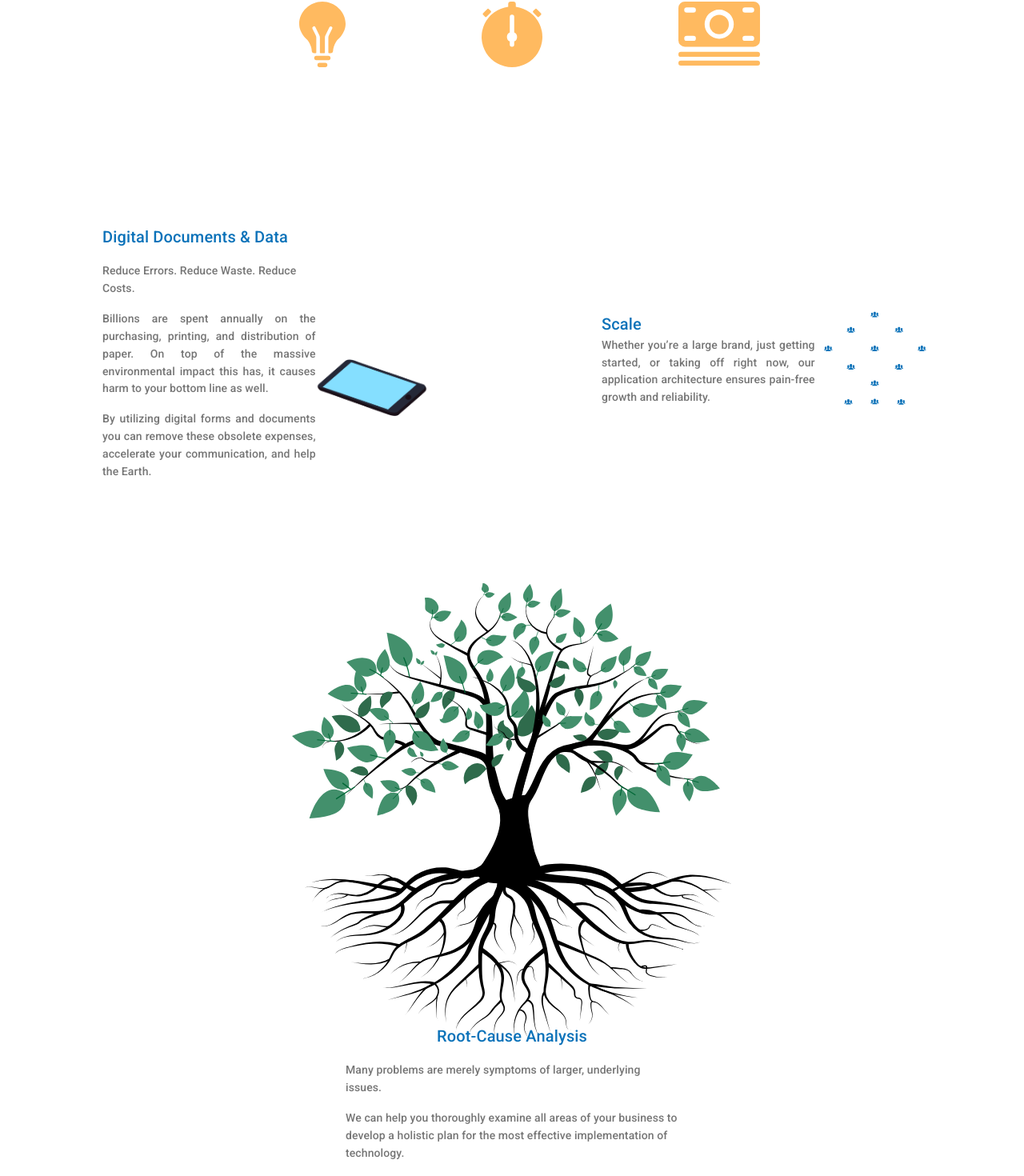
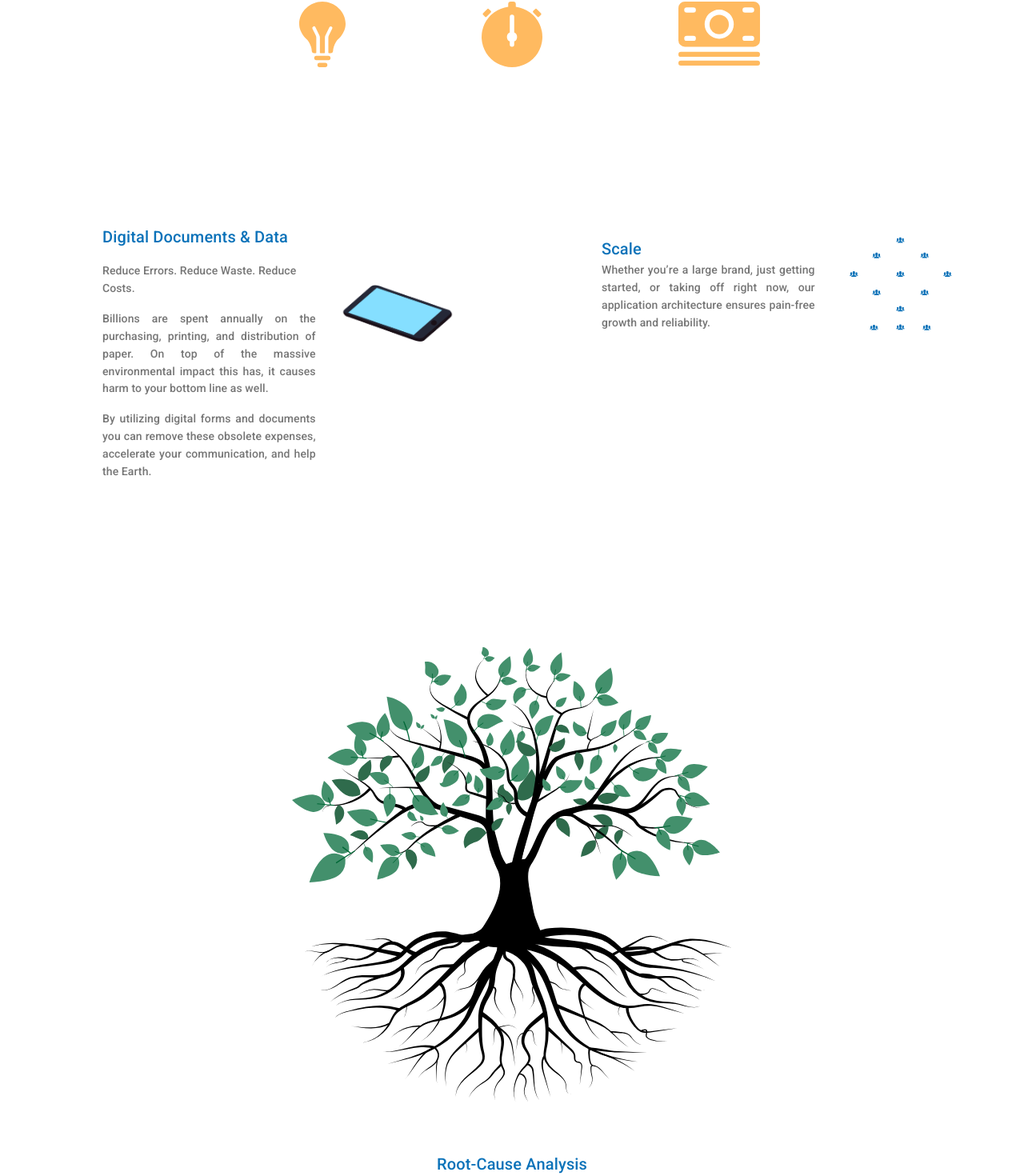
Before and after one commit to EhsanEbneKhodadad/Arc-Development, a React (Create React App) app: page /custom-software in a window 1280 px wide. Shown: the part 606-2076 px from the top of the page at 80% size. Built offline with nearby package versions, Linux system fonts and the light colour scheme.

Commit message:
fix bugs

```diff
--- a/src/components/Dialog/ContactDialog.js
+++ b/src/components/Dialog/ContactDialog.js
@@ -62,7 +62,7 @@ const useStyles = makeStyles((theme) => ({
   sMargin: {
     margin: "0 10px",
   },
-  width: {
+  itemWidth: {
     width: "70%",
     margin: "0.4rem",
   },
@@ -86,7 +86,7 @@ const DialogComponent = (props) => {
       </DialogTitle>
       <DialogContent>
         <Grid container direction="column" alignItems="center">
-          <Grid item className={classes.width}>
+          <Grid item className={classes.itemWidth}>
             <TextField
               fullWidth
               required
@@ -102,7 +102,7 @@ const DialogComponent = (props) => {
               }}
             />
           </Grid>
-          <Grid item className={classes.width}>
+          <Grid item className={classes.itemWidth}>
             <TextField
               fullWidth
               required
@@ -119,7 +119,7 @@ const DialogComponent = (props) => {
               }}
             />
           </Grid>
-          <Grid item className={classes.width}>
+          <Grid item className={classes.itemWidth}>
             <TextField
               fullWidth
               required
@@ -133,7 +133,7 @@ const DialogComponent = (props) => {
               helperText={props.emailHelper}
             />
           </Grid>
-          <Grid item className={classes.width}>
+          <Grid item className={classes.itemWidth}>
             <TextField
               fullWidth
               required
@@ -149,7 +149,7 @@ const DialogComponent = (props) => {
               helperText={props.messageHelper}
             />
           </Grid>
-          <Grid item className={classes.width}>
+          <Grid item className={classes.itemWidth}>
             <Typography
               variant="body1"
               align="center"
@@ -161,7 +161,7 @@ const DialogComponent = (props) => {
           <Grid
             item
             container
-            className={classes.width}
+            className={classes.itemWidth}
             justifyContent="center"
             alignItems="center"
           >
--- a/src/container/Revolution.js
+++ b/src/container/Revolution.js
@@ -31,8 +31,8 @@ const useStyles = makeStyles((theme) => ({
     },
   },
   img: {
-    width: "60%",
-    height: "60%",
+    width: "70%",
+    height: "70%",
   },
   secondImg: {
     width: "40%",
@@ -61,6 +61,9 @@ const useStyles = makeStyles((theme) => ({
   consultation: {
     background: "#b3b3b3",
     height: "100vh",
+    [theme.breakpoints.down("xs")]: {
+      height: "90vh",
+    },
   },
   colorWhite: {
     color: "#fff",
@@ -76,14 +79,15 @@ const useStyles = makeStyles((theme) => ({
   },
   mockup: {
     padding: "1rem 7rem",
+    height: "100vh",
+    background: "#FF7373",
     [theme.breakpoints.down("md")]: {
       padding: "2rem 5rem",
     },
     [theme.breakpoints.down("xs")]: {
       padding: "2rem",
+      height: "90vh",
     },
-    background: "#FF7373",
-    height: "100vh",
   },
   review: {
     background: "#39B54A",
@@ -94,6 +98,7 @@ const useStyles = makeStyles((theme) => ({
     },
     [theme.breakpoints.down("xs")]: {
       padding: "2rem",
+      height: "90vh",
     },
   },
   design: {
@@ -105,6 +110,7 @@ const useStyles = makeStyles((theme) => ({
     },
     [theme.breakpoints.down("xs")]: {
       padding: "2rem",
+      height: "90vh",
     },
   },
   build: {
@@ -116,6 +122,7 @@ const useStyles = makeStyles((theme) => ({
     },
     [theme.breakpoints.down("xs")]: {
       padding: "2rem",
+      // height: "100vh !important",
     },
   },
   launch: {
@@ -127,6 +134,7 @@ const useStyles = makeStyles((theme) => ({
     },
     [theme.breakpoints.down("xs")]: {
       padding: "2rem",
+      height: "90vh",
     },
   },
   maintainIcon: {
@@ -138,6 +146,7 @@ const useStyles = makeStyles((theme) => ({
     },
     [theme.breakpoints.down("xs")]: {
       padding: "2rem",
+      height: "95vh !important",
     },
   },
   iterateIcon: {
@@ -149,6 +158,7 @@ const useStyles = makeStyles((theme) => ({
     },
     [theme.breakpoints.down("xs")]: {
       padding: "2rem",
+      height: "90vh",
     },
   },
 }));
--- a/src/container/Services.js
+++ b/src/container/Services.js
@@ -24,11 +24,11 @@ const useStyles = makeStyles((theme) => ({
     },
   },
   img: {
-    width: "150px",
-    height: "150px",
+    width: "130px",
+    height: "130px",
     [theme.breakpoints.down("xs")]: {
       width: "100px",
-      height: "150px",
+      height: "130px",
     },
   },
   item: {
@@ -44,7 +44,12 @@ const Services = (props) => {
   const matches = useMediaQuery(theme.breakpoints.down("sm"));
 
   return (
-    <Grid container direction="column" justifyContent='space-around' className={classes.marginTop}>
+    <Grid
+      container
+      direction="column"
+      justifyContent="space-around"
+      className={classes.marginTop}
+    >
       <Grid item>
         <Typography variant="h3" color="primary">
           Services
@@ -54,6 +59,7 @@ const Services = (props) => {
       <Grid
         container
         justifyContent={matches ? "center" : "flex-end"}
+        alignItems="center"
         className={classes.item}
       >
         <Grid item md={4} xs={9}>
@@ -63,7 +69,7 @@ const Services = (props) => {
           <Typography
             variant="body2"
             color="textSecondary"
-            gutterBottom
+            paragraph
             align="justify"
           >
             Extend Functionality. Extend Access. Increase Engagement.
@@ -71,7 +77,7 @@ const Services = (props) => {
           <Typography
             variant="body2"
             color="textSecondary"
-            gutterBottom
+            paragraph
             align="justify"
           >
             Integrate your web experience or create a standalone app with either
@@ -94,6 +100,7 @@ const Services = (props) => {
       <Grid
         container
         justifyContent={matches ? "center" : "flex-start"}
+        alignItems="center"
         className={classes.item}
       >
         <Grid item md={4} xs={9}>
@@ -103,7 +110,7 @@ const Services = (props) => {
           <Typography
             variant="body2"
             color="textSecondary"
-            gutterBottom
+            paragraph
             align="justify"
           >
             Save Energy. Save Time. Save Money.
@@ -111,7 +118,7 @@ const Services = (props) => {
           <Typography
             variant="body2"
             color="textSecondary"
-            gutterBottom
+            paragraph
             align="justify"
           >
             Complete digital solutions, from investigation to{" "}
@@ -126,7 +133,7 @@ const Services = (props) => {
             }}
           />
         </Grid>
-        <Grid item md={2} xs={3}>
+        <Grid item md={2} xs={3} style={{ paddingLeft: matches ? 20 : 0 }}>
           <img alt="Software" src={software} className={classes.img} />
         </Grid>
       </Grid>
@@ -134,6 +141,7 @@ const Services = (props) => {
       <Grid
         container
         justifyContent={matches ? "center" : "flex-end"}
+        alignItems="center"
         className={classes.item}
       >
         <Grid item md={4} xs={9}>
@@ -143,7 +151,7 @@ const Services = (props) => {
           <Typography
             variant="body2"
             color="textSecondary"
-            gutterBottom
+            paragraph
             align="justify"
           >
             Reach More. Discover More. Sell more.
@@ -151,7 +159,7 @@ const Services = (props) => {
           <Typography
             variant="body2"
             color="textSecondary"
-            gutterBottom
+            paragraph
             align="justify"
           >
             Optimized for Search Engines, built for speed.
@@ -165,7 +173,7 @@ const Services = (props) => {
             }}
           />
         </Grid>
-        <Grid item md={2} xs={3}>
+        <Grid item md={2} xs={3} style={{ paddingLeft: 20 }}>
           <img alt="Website" src={website} className={classes.img} />
         </Grid>
       </Grid>
--- a/src/container/SoftwareDevelopment.js
+++ b/src/container/SoftwareDevelopment.js
@@ -202,13 +202,12 @@ const SoftwareDevelopment = (props) => {
           </Grid>
         </Grid>
         {/******************************************** third section ********************************************/}
-        <Grid item container>
+        <Grid item container alignItems="flex-start">
           <Grid
             item
             container
             md={6}
             className={classes.padding}
-            alignItems="center"
             justifyContent="center"
           >
             <Grid item container direction="column" sm={8}>
@@ -247,7 +246,7 @@ const SoftwareDevelopment = (props) => {
                 </Typography>
               </Grid>
             </Grid>
-            <Grid item sm={4}>
+            <Grid item sm={4} style={{ paddingLeft: "2rem" }}>
               <div ref={documentContainer} className={classes.animation} />
             </Grid>
           </Grid>
@@ -277,17 +276,29 @@ const SoftwareDevelopment = (props) => {
                 </Typography>
               </Grid>
             </Grid>
-            <Grid item sm={4}>
+            <Grid item sm={4} style={{ paddingLeft: "2rem" }}>
               <div ref={scaleContainer} className={classes.animation} />
             </Grid>
           </Grid>
         </Grid>
         {/******************************************** fourth section ********************************************/}
-        <Grid item container direction="column" alignItems="center">
+        <Grid
+          item
+          container
+          direction="column"
+          alignItems="center"
+          className={classes.marginTop}
+        >
           <Grid item className={classes.rootImg}>
             <img src={root} alt="root" />
           </Grid>
-          <Grid item container direction="column" alignItems="center">
+          <Grid
+            item
+            container
+            direction="column"
+            alignItems="center"
+            className={classes.marginTop}
+          >
             <Grid item sm={4} xs={8}>
               <Typography variant="h6" color="primary" paragraph>
                 Root-Cause Analysis
@@ -308,7 +319,7 @@ const SoftwareDevelopment = (props) => {
           </Grid>
         </Grid>
         {/******************************************** fifth section ********************************************/}
-        <Grid item container>
+        <Grid item container className={classes.marginTop}>
           <Grid
             item
             container
```
